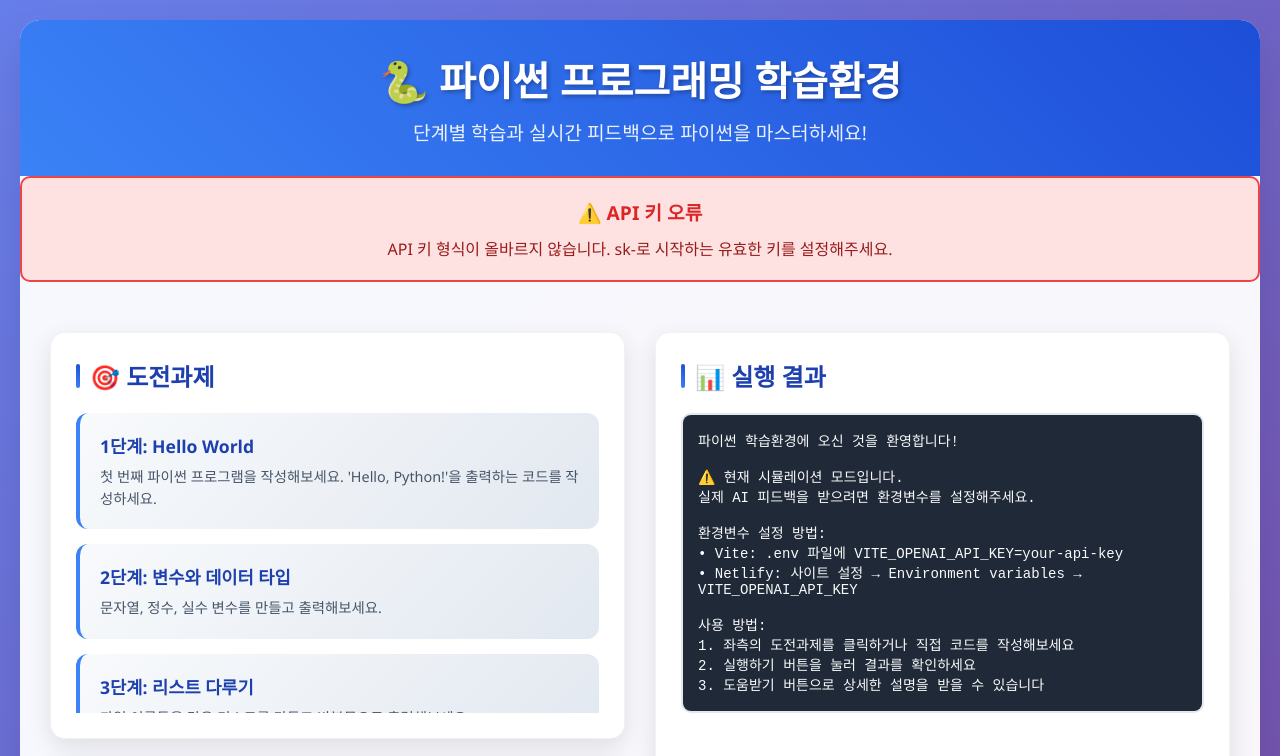
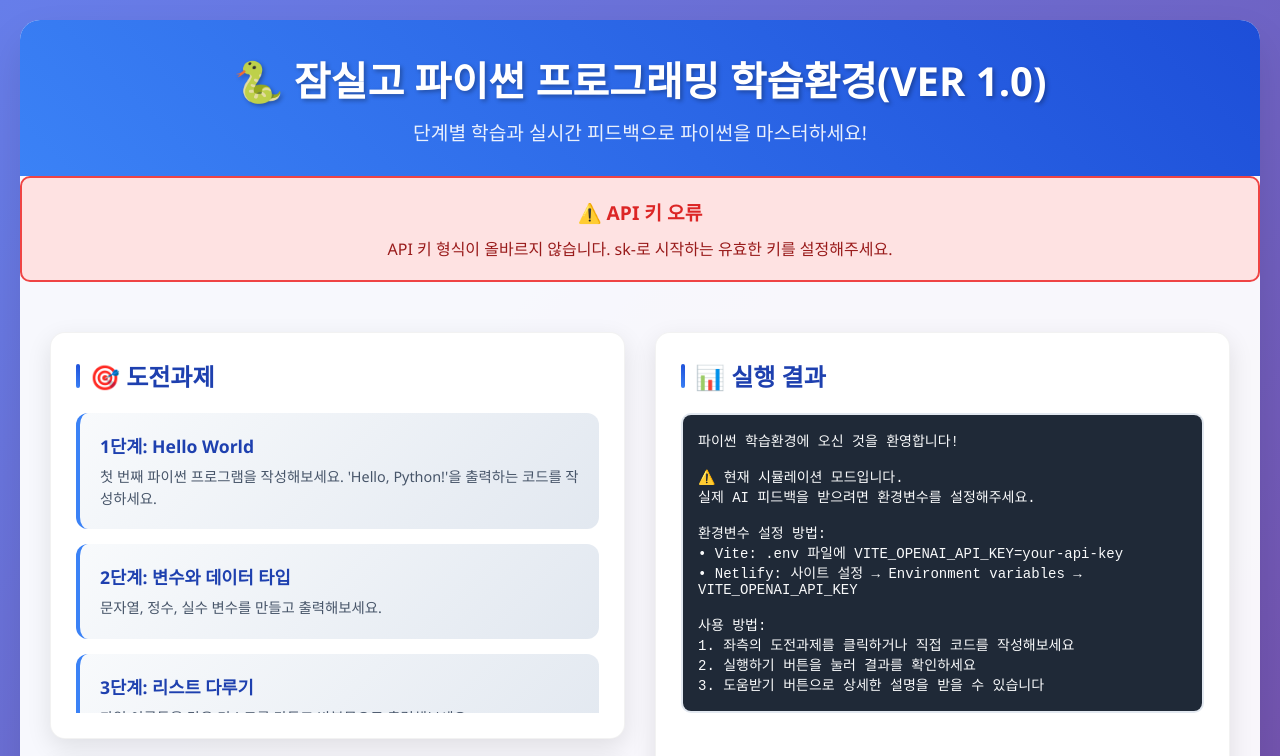
Before and after one commit to HanLab77/chatbot3, a website built with Vite: page index.html in a window 1280 px wide. Shown: the top 756 px of the page. Built offline with nearby package versions, Linux system fonts and the light colour scheme; no server answers.

Commit message:
Update index.html

```diff
--- a/index.html
+++ b/index.html
@@ -3,7 +3,7 @@
 <head>
     <meta charset="UTF-8">
     <meta name="viewport" content="width=device-width, initial-scale=1.0">
-    <title>잠실 파이썬 프로그래밍 학습환경(VER 1.0)</title>
+    <title>잠실고 파이썬 프로그래밍 학습환경(VER 1.0)</title>
     <style>
         * {
             margin: 0;
@@ -324,7 +324,7 @@
 <body>
     <div class="container">
         <div class="header">
-            <h1>🐍 파이썬 프로그래밍 학습환경</h1>
+            <h1>🐍 잠실고 파이썬 프로그래밍 학습환경(VER 1.0)</h1>
             <p>단계별 학습과 실시간 피드백으로 파이썬을 마스터하세요!</p>
         </div>
 
```
